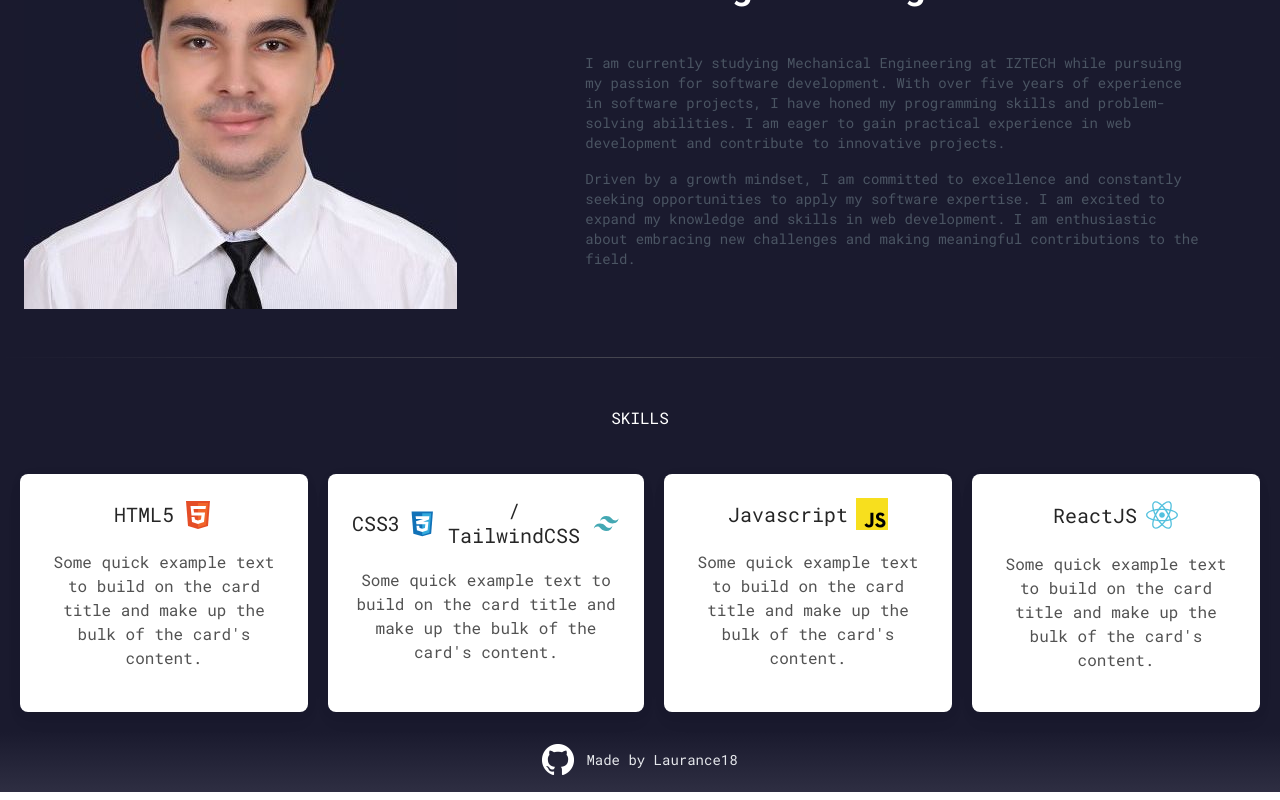
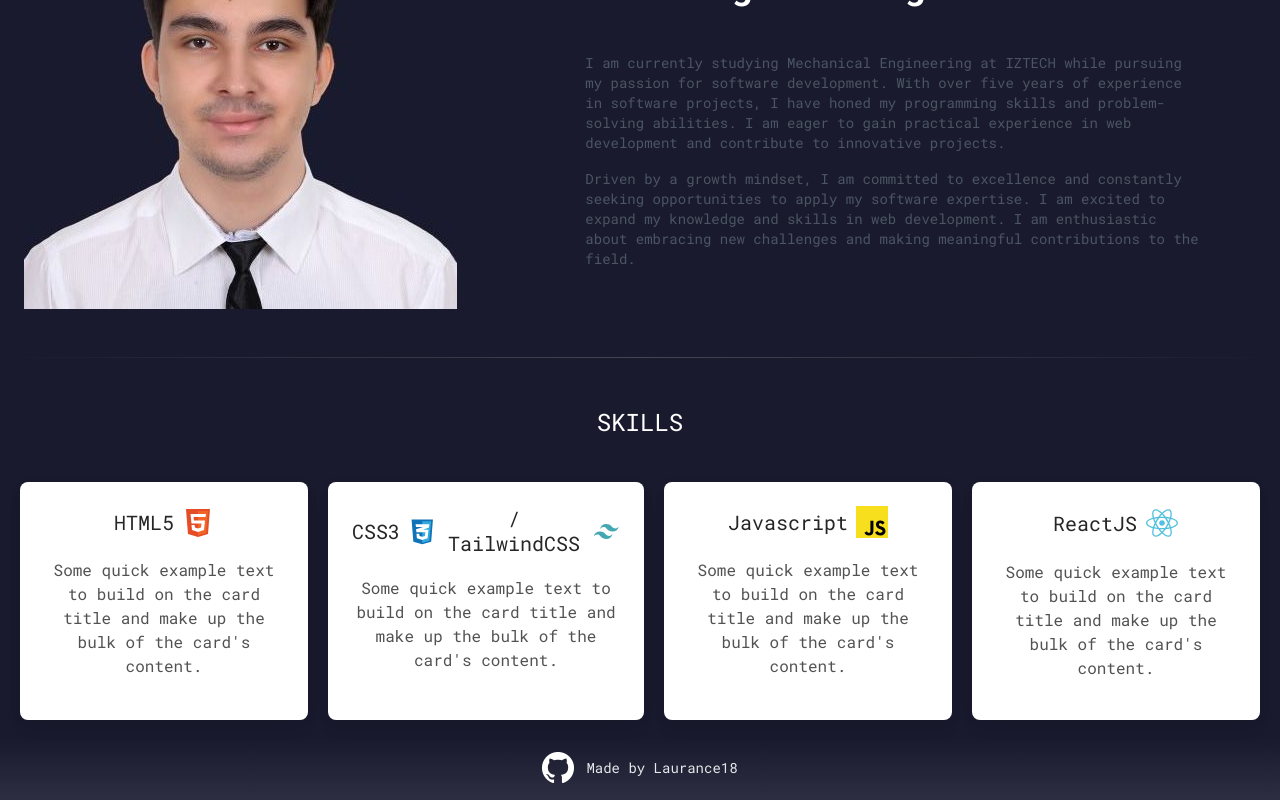
Before and after one commit to laurance18/portfolio, a JavaScript app in the folder portfolio-site/: page / in a window 1280 px wide. Shown: the part 240-1040 px from the top of the page. Built offline with nearby package versions, Linux system fonts and the light colour scheme; the HTML template or start-up script is replaced by a standard one.

Commit message:
Fix border issue

```diff
--- a/portfolio-site/src/components/Skills.js
+++ b/portfolio-site/src/components/Skills.js
@@ -2,9 +2,10 @@ import { isMobile } from "react-device-detect";
 
 export default function Skills() {
     return (
-        <div className="bg-primary">
-            <h3 className="text-white mb-6">SKILLS</h3>
-            <div className="flex flex-col md:flex-row w-[60wh] md:w-[30wh] p-5 justify-around bg-primary gap-5 wrap">
+        // border-t-transparent to fix the border issue
+        <div className="bg-primary border-t-transparent">
+            <h3 className="text-white mb-6 text-2xl">SKILLS</h3>
+            <div className="flex flex-col md:flex-row p-5 justify-around bg-primary gap-5">
                 <div
                 class="block rounded-lg bg-white p-6 shadow-[0_2px_15px_-3px_rgba(0,0,0,0.07),0_10px_20px_-2px_rgba(0,0,0,0.04)] dark:bg-secondary">
                 <span className="flex justify-center items-center gap-2 mb-3">
```
